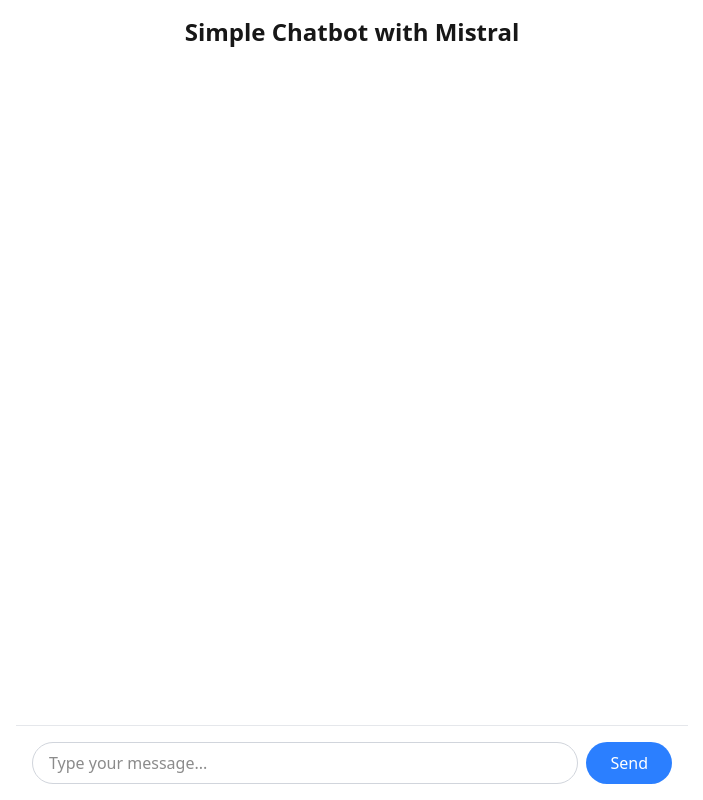
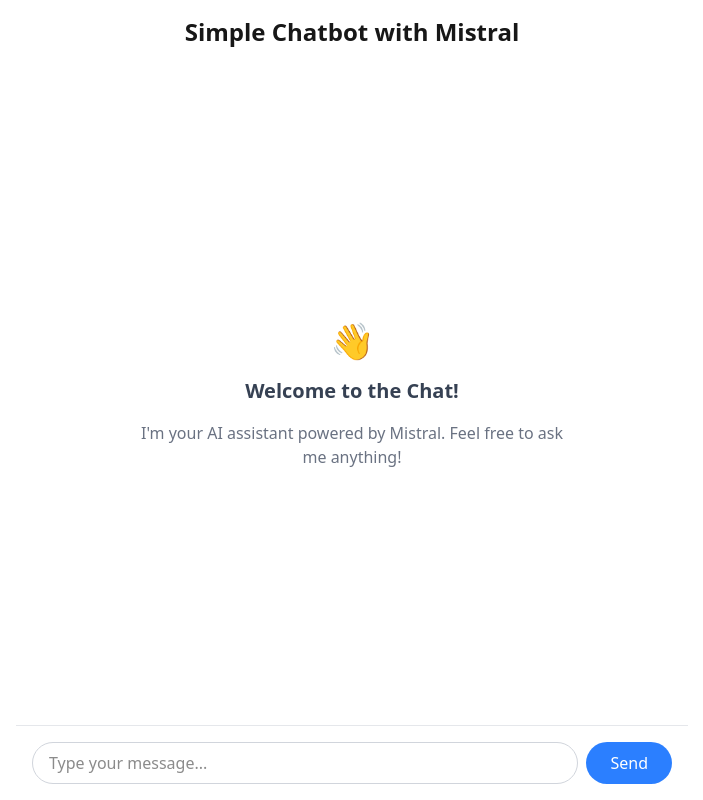
Before and after one commit to joshuanatanielnm/chat-bot, a Next.js app: page / in a window 1280 px wide. Shown: the whole page, without its empty margins (288-991 px from the left). Built offline with nearby package versions, Linux system fonts and the light colour scheme.

Commit message:
feat: add greetings

```diff
--- a/app/page.tsx
+++ b/app/page.tsx
@@ -4,13 +4,28 @@
 
 export default function Chat() {
   const { messages, input, handleInputChange, handleSubmit } = useChat();
+
   return (
     <div className="flex flex-col w-full max-w-2xl mx-auto h-screen bg-white dark:bg-zinc-900">
       <h3 className="text-2xl font-bold text-center py-4">
         Simple Chatbot with Mistral
       </h3>
       <div className="flex-1 overflow-y-auto px-4 py-8 space-y-4">
-        {messages.map((message) => (
+        {messages.length === 0 ? (
+          <div className="flex justify-center items-center h-full">
+            <div className="text-center space-y-4 max-w-md">
+              <div className="text-4xl mb-4">👋</div>
+              <h2 className="text-xl font-semibold text-gray-700 dark:text-gray-300">
+                Welcome to the Chat!
+              </h2>
+              <p className="text-gray-500 dark:text-gray-400">
+                I&apos;m your AI assistant powered by Mistral. Feel free to ask
+                me anything!
+              </p>
+            </div>
+          </div>
+        ) : (
+          messages.map((message) => (
             <div
               key={message.id}
               className={`flex ${
@@ -39,7 +54,8 @@
                 })}
               </div>
             </div>
-        ))}
+          ))
+        )}
       </div>
 
       <div className="border-t border-gray-200 dark:border-zinc-800 p-4">
```
Lines whose indentation alone changed are shown as unchanged.
